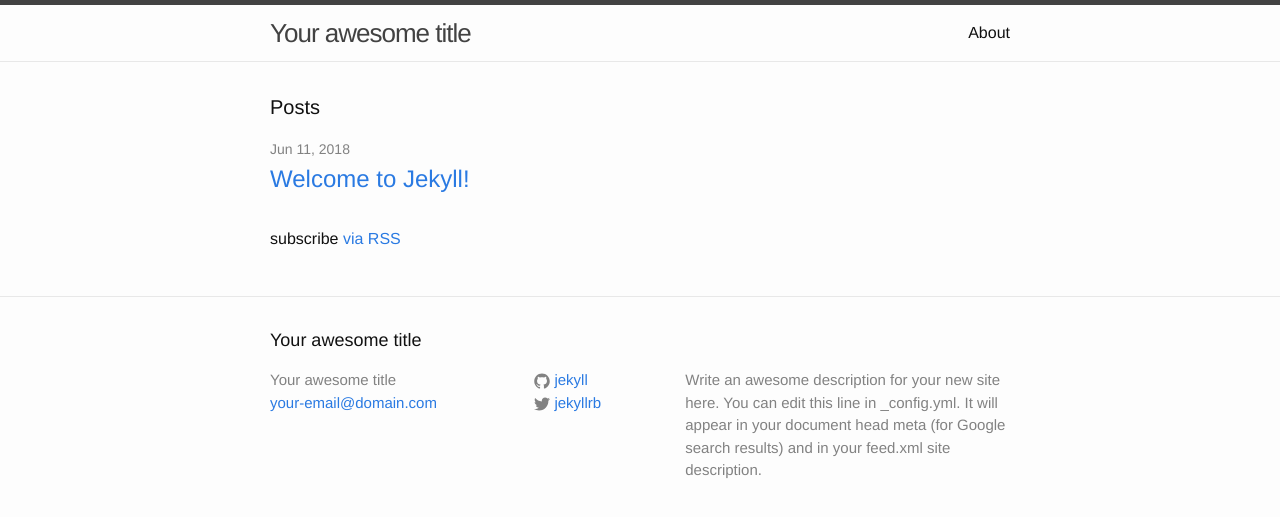
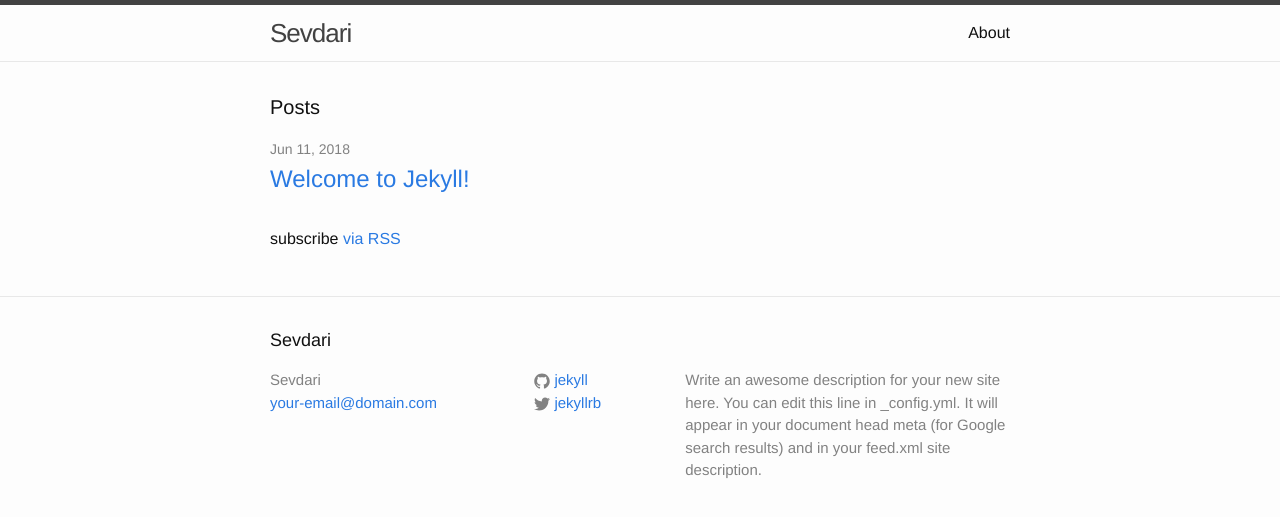
Before and after one commit to sidnejshkalla/sevdari.github.io, a Jekyll site: the page built from index.html, in a window 1280 px wide. Shown: the top 517 px of the page. Built offline with Jekyll 4.4.1, drawn with Linux system fonts in a browser that asks for light colours.

Commit message:
Update _config.yml

```diff
--- a/_config.yml
+++ b/_config.yml
@@ -6,7 +6,7 @@
 # 'jekyll serve'. If you change this file, please restart the server process.
 
 # Site settings
-title: Your awesome title
+title: Sevdari
 email: your-email@domain.com
 description: > # this means to ignore newlines until "baseurl:"
   Write an awesome description for your new site here. You can edit this
```
